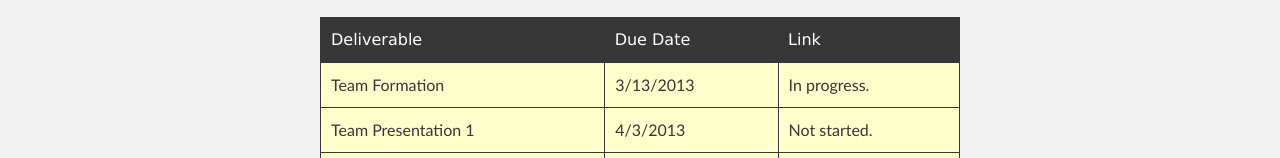
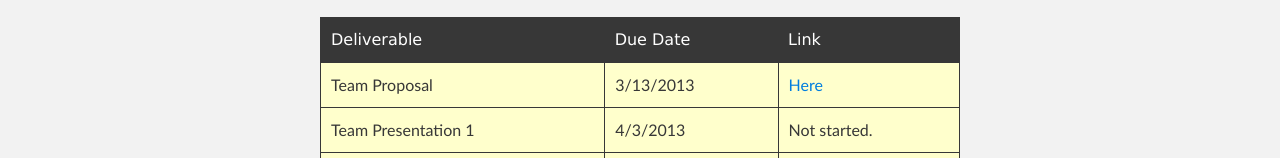
Before and after one commit to chris-wood/RIT-Parallel3Sat, a plain HTML site: page index.html in a window 1280 px wide. Shown: the part 391-549 px from the top of the page. Drawn offline with Linux system fonts and the light colour scheme.

Commit message:
Updated website with proposal link

```diff
--- a/index.html
+++ b/index.html
@@ -49,9 +49,9 @@
             <th>Link</th>
           </tr>
           <tr>
-            <td>Team Formation</td>
+            <td>Team Proposal</td>
             <td>3/13/2013</td>
-            <td>In progress.</td>
+            <td><a href="http://www.cs.rit.edu/~caw4567/pc/TeamSatisfaction-Proposal.pdf">Here</a></td>
           </tr>
           <tr>
             <td>Team Presentation 1</td>
```
